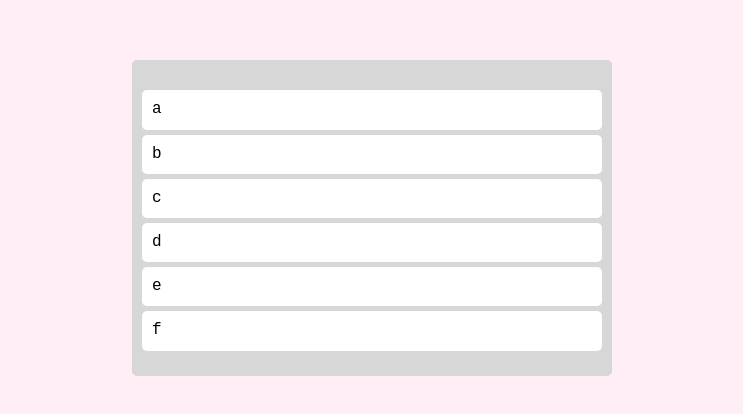
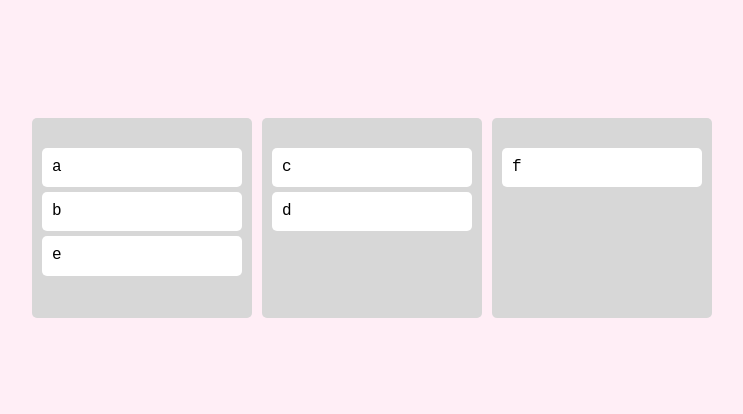
Before and after one commit to zooyaho/react-kanbanboard-app, a React (Create React App) app: page / in a window 1280 px wide. Shown: the part 182-596 px from the top of the page, without its empty margins (268-1011 px from the left). Built offline with nearby package versions, Linux system fonts and the light colour scheme.

Commit message:
Bord컴포넌트 생성, 3개의 board생성 후 스타일링 작업 수정

```diff
--- a/src/App.tsx
+++ b/src/App.tsx
@@ -1,9 +1,9 @@
 import React from 'react';
-import { DragDropContext, Draggable, Droppable, DropResult } from 'react-beautiful-dnd';
+import { DragDropContext, DropResult } from 'react-beautiful-dnd';
 import { useRecoilState } from 'recoil';
 import styled, { createGlobalStyle } from 'styled-components';
 import { toDoState } from './atom';
-import DraggableCard from './components/DraggableCard';
+import Board from './components/Board';
 
 // Reset CSS
 const GlobalStyle = createGlobalStyle`
@@ -71,7 +71,7 @@ a {
 
 const Wrapper = styled.div`
   display: flex;
-  max-width: 480px;
+  max-width: 680px;
   width: 100%;
   margin: 0 auto;
   justify-content: center;
@@ -82,33 +82,26 @@ const Wrapper = styled.div`
 const Boards = styled.div`
   display: grid;
   width: 100%;
-  grid-template-columns: repeat(1, 1fr);
+  grid-template-columns: repeat(3, 1fr);
+  gap: 10px;
 `;
-
-const Board = styled.div`
-  padding: 20px 10px;
-  padding-top: 30px;
-  background-color: ${(props) => props.theme.boardColor};
-  border-radius: 5px;
-  min-height: 200px;
-`;
-
 
 function App() {
   const [toDos, setToDos] = useRecoilState(toDoState);
   // ["a", "b", "c", "d", "e", "f"]
+  console.log(toDos);
 
   /* 드래그가 끝났을때 실행되는 함수 */
   const dragEndHandler = ({draggableId, destination, source}:DropResult) => {
     // destination이 없을 경우 > 제자리에 드롭한 경우
     if(!destination) return;
 
-    setToDos((curToDo)=>{
-      const copyToDos = [...curToDo];
-      copyToDos.splice(source.index,1); // 드롭한 요소 삭제
-      copyToDos.splice(destination?.index,0,draggableId) // 드롭한 지점에 요소 추가
-      return copyToDos;
-    });
+    // setToDos((curToDo)=>{
+    //   const copyToDos = [...curToDo];
+    //   copyToDos.splice(source.index,1); // 드롭한 요소 삭제
+    //   copyToDos.splice(destination?.index,0,draggableId) // 드롭한 지점에 요소 추가
+    //   return copyToDos;
+    // });
   }
 
   return (
@@ -117,17 +110,9 @@ function App() {
       <DragDropContext onDragEnd={dragEndHandler}>
         <Wrapper>
           <Boards>
-            <Droppable droppableId="one">
-              {(provied) => (
-                <Board ref={provied.innerRef} {...provied.droppableProps}>
-                  {toDos.map((toDo, index) => (
-                    <DraggableCard key={toDo} toDo={toDo} index={index} />
-                  ))}
-                  {provied.placeholder}
-                  {/* placeholder : droppable이 끝날때 두는 무언가를 가리킴 -> 사이즈가 이상하게 변하는 것을 방지함. */}
-                </Board>
-              )}
-            </Droppable>
+            {Object.keys(toDos).map((boardId)=> (
+              <Board key={boardId} toDos={toDos[boardId]} boardId={boardId}/>
+            ))}
           </Boards>
         </Wrapper>
       </DragDropContext>
--- a/src/atom.tsx
+++ b/src/atom.tsx
@@ -1,6 +1,15 @@
-import { atom, selector } from 'recoil';
+import { atom } from 'recoil';
 
-export const toDoState = atom({
+// typescript는 default에 작성한 것만 허용하기 때문에 toDoState의 interface생성 // 추후에 사용자가 board를 추가하는 기능 작업 예정
+interface IToDoState {
+  [key:string] : string[]
+}
+
+export const toDoState = atom<IToDoState>({
   key: "toDo",
-  default: ["a", "b", "c", "d", "e", "f"]
+  default: {
+    TO_DO: ["a", "b", "e"],
+    DOING: ["c", "d"],
+    DONE: [ "f"]
+  }
 })
--- /dev/null
+++ b/src/components/Board.tsx
@@ -0,0 +1,34 @@
+import { Droppable } from "react-beautiful-dnd";
+import styled from "styled-components";
+import DraggableCard from "./DraggableCard";
+
+const Wrapper = styled.div`
+  padding: 20px 10px;
+  padding-top: 30px;
+  background-color: ${(props) => props.theme.boardColor};
+  border-radius: 5px;
+  min-height: 200px;
+`;
+
+interface IBoard {
+  toDos:string[];
+  boardId: string;
+}
+
+const Board = ({toDos, boardId}:IBoard) => {
+  return (
+    <Droppable droppableId={boardId}>
+      {(provied) => (
+        <Wrapper ref={provied.innerRef} {...provied.droppableProps}>
+          {toDos.map((toDo, index) => (
+            <DraggableCard key={toDo} toDo={toDo} index={index} />
+          ))}
+          {provied.placeholder}
+          {/* placeholder : droppable이 끝날때 두는 무언가를 가리킴 -> 사이즈가 이상하게 변하는 것을 방지함. */}
+        </Wrapper>
+      )}
+    </Droppable>
+  );
+};
+
+export default Board;
```
